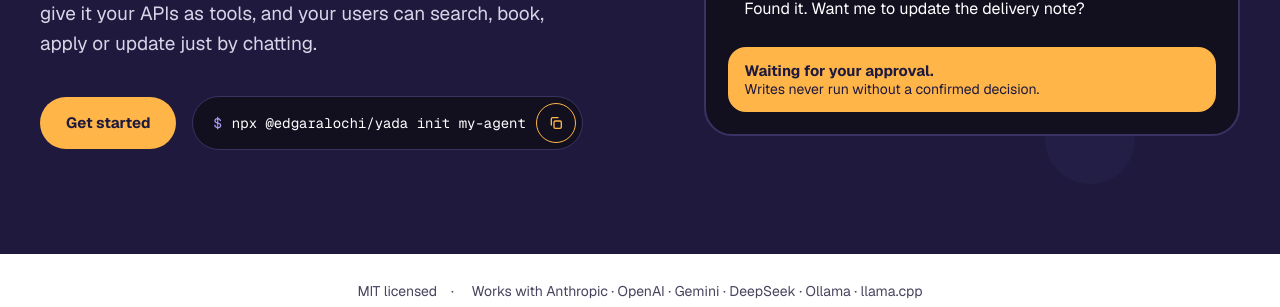
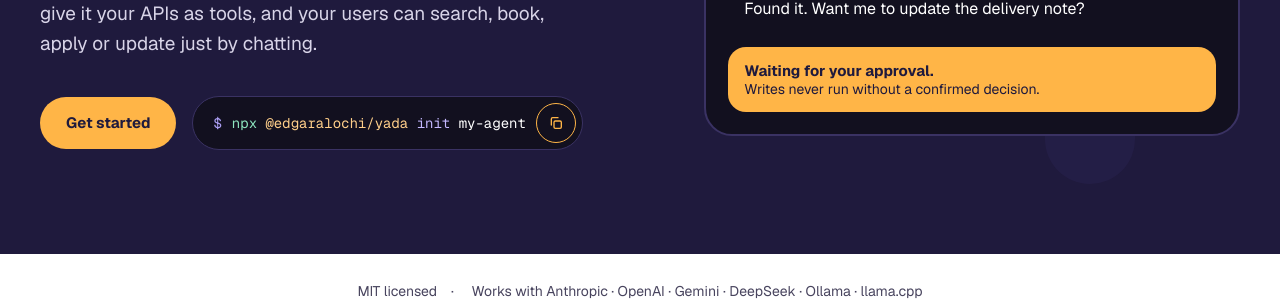
Before and after one commit to edgar4/yada, a Jekyll site: the page built from site/index.html, in a window 1280 px wide. Shown: the part 486-793 px from the top of the page. Built offline with Jekyll 4.4.1, drawn with Linux system fonts in a browser that asks for light colours; comment, search, counter and statistics services are not loaded; some of the changed text lies outside the part shown.

Commit message:
Highlight install commands

```diff
--- a/site/assets/landing.css
+++ b/site/assets/landing.css
@@ -406,6 +406,12 @@
 }
 .demo figcaption code {
   overflow-wrap: anywhere;
+  padding: 2px 6px;
+  border-radius: 6px;
+  background: var(--ink-deep);
+  color: var(--white);
+  font-family: var(--mono);
+  font-size: 0.88em;
 }
 .demo img {
   display: block;
--- a/site/index.html
+++ b/site/index.html
@@ -27,9 +27,13 @@ description: "Yada is a free, open-source AI agent harness for Node.js. Connect
         </p>
         <div class="hero-actions">
           <a class="button button-primary" href="#get-started">Get started</a>
-          <div class="install-pill">
+          <div class="install-pill highlight">
             <span class="prompt" aria-hidden="true">$</span>
-            <code id="install-code">npx @edgaralochi/yada init my-agent</code>
+            <code id="install-code"
+              ><span class="nb">npx</span>
+              <span class="s">@edgaralochi/yada</span>
+              <span class="k">init</span> my-agent</code
+            >
             <button
               type="button"
               class="copy-icon"
@@ -214,10 +218,12 @@ description: "Yada is a free, open-source AI agent harness for Node.js. Connect
         checks its own work, then waits for your yes. Open source, and it runs
         on any model you bring.
       </p>
-      <div class="install-pill">
+      <div class="install-pill highlight">
         <span class="prompt" aria-hidden="true">$</span>
         <code id="terminal-install-code" tabindex="0"
-          >curl -fsSL https://yada.edgar.co.ke/install.sh | sh</code
+          ><span class="nb">curl</span> <span class="k">-fsSL</span>
+          <span class="s">https://yada.edgar.co.ke/install.sh</span>
+          <span class="o">|</span> <span class="nb">sh</span></code
         >
         <button
           type="button"
@@ -242,9 +248,16 @@ description: "Yada is a free, open-source AI agent harness for Node.js. Connect
       <figcaption>
         Installed with one command, then adding a function with two approvals.
         The model's replies in this demo are scripted. On Windows, run
-        <code>irm https://yada.edgar.co.ke/install.ps1 | iex</code>. With
-        Homebrew,
-        <code>brew tap edgar4/yada &amp;&amp; brew install yada</code>.
+        <code class="highlight"
+          ><span class="nb">irm</span>
+          <span class="s">https://yada.edgar.co.ke/install.ps1</span>
+          <span class="o">|</span> <span class="nb">iex</span></code
+        >. With Homebrew,
+        <code class="highlight"
+          ><span class="nb">brew</span> <span class="k">tap</span>
+          <span class="s">edgar4/yada</span> <span class="o">&amp;&amp;</span>
+          <span class="nb">brew</span> <span class="k">install</span> yada</code
+        >.
         <a href="{{ '/terminal.html' | relative_url }}"
           >Terminal guide <span aria-hidden="true">→</span></a
         >
```
